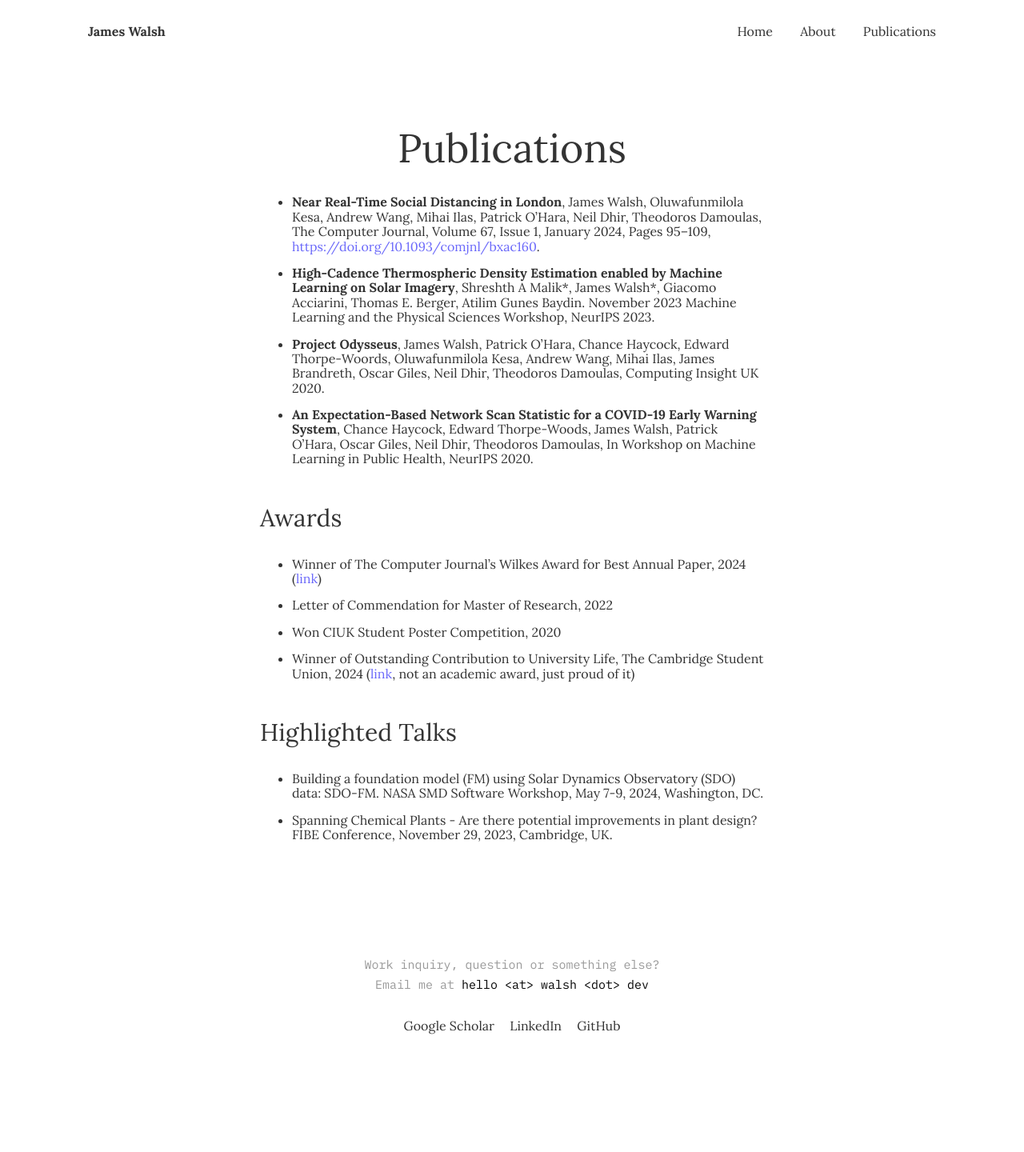
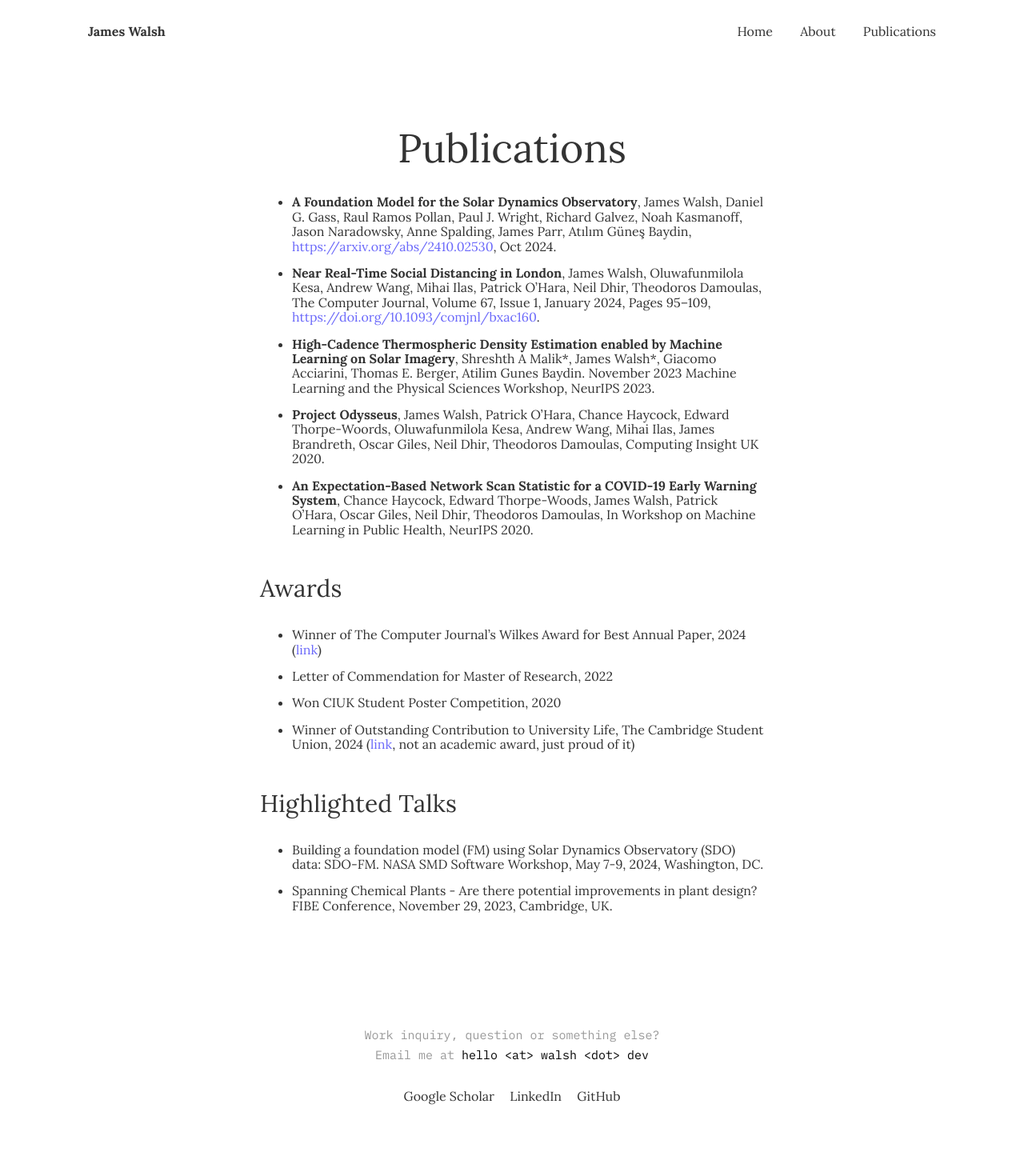
Before and after one commit to dead-water/dead-water.github.io, a Jekyll site: the page built from _pages/publications.md, in a window 1280 px wide. Shown: the whole page at 80% size. Built offline with Jekyll 4.4.1, drawn with Linux system fonts in a browser that asks for light colours; before the commit the page ends 1351 px from its top, so only the background shows below that.

Commit message:
Update publications.md

```diff
--- a/_pages/publications.md
+++ b/_pages/publications.md
@@ -3,6 +3,7 @@ layout: page
 title: Publications
 permalink: /publications/
 ---
+- **A Foundation Model for the Solar Dynamics Observatory**, James Walsh, Daniel G. Gass, Raul Ramos Pollan, Paul J. Wright, Richard Galvez, Noah Kasmanoff, Jason Naradowsky, Anne Spalding, James Parr, Atılım Güneş Baydin, [https://arxiv.org/abs/2410.02530](	arXiv:2410.02530), Oct 2024.
 - **Near Real-Time Social Distancing in London**, James Walsh, Oluwafunmilola Kesa, Andrew Wang, Mihai Ilas, Patrick O'Hara, Neil Dhir, Theodoros Damoulas, The Computer Journal, Volume 67, Issue 1, January 2024, Pages 95–109, [https://doi.org/10.1093/comjnl/bxac160](https://doi.org/10.1093/comjnl/bxac160).
 - **High-Cadence Thermospheric Density Estimation enabled by Machine Learning on Solar Imagery**, Shreshth A Malik\*, James Walsh\*, Giacomo Acciarini, Thomas E. Berger, Atilim Gunes Baydin. November 2023 Machine Learning and the Physical Sciences Workshop, NeurIPS 2023.
 - **Project Odysseus**, James Walsh, Patrick O'Hara, Chance Haycock, Edward Thorpe-Woords, Oluwafunmilola Kesa, Andrew Wang, Mihai Ilas, James Brandreth, Oscar Giles, Neil Dhir, Theodoros Damoulas, Computing Insight UK 2020.
```
